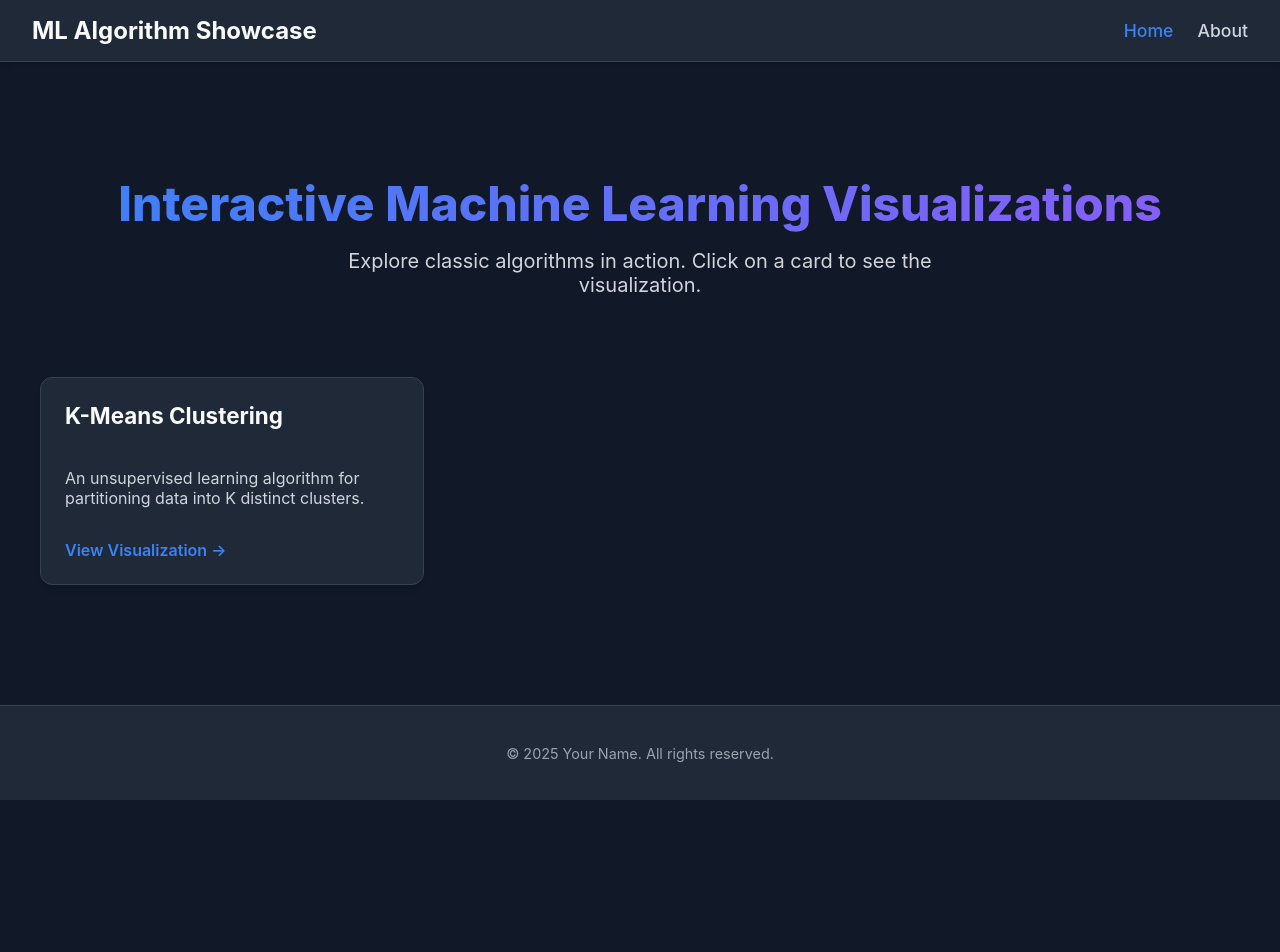
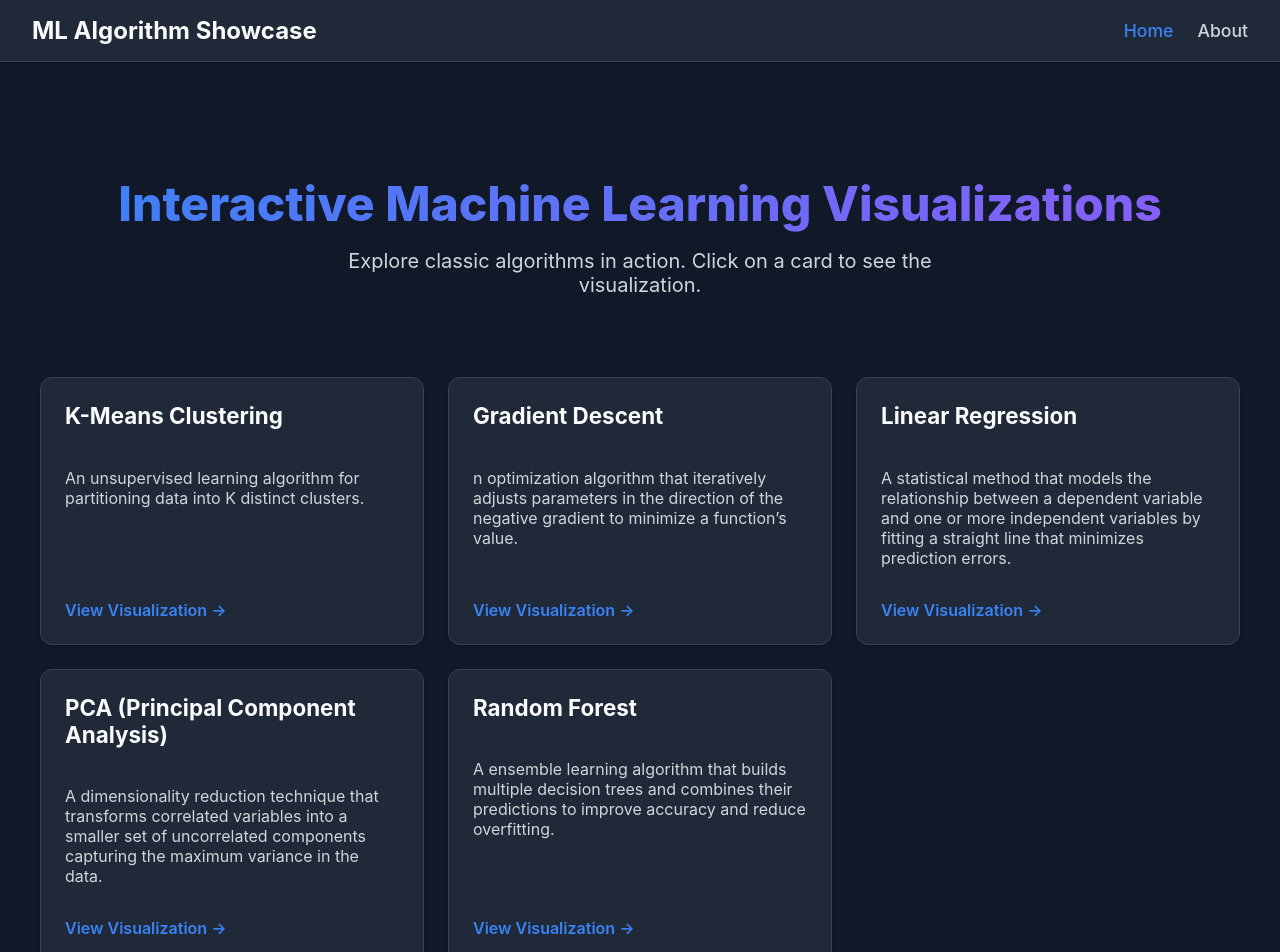
Before and after one commit to AlanPonnachan/ml-algorithm-visualizations, a React (Create React App) app: page / in a window 1280 px wide. Shown: the top 952 px of the page. Before the commit the page ends 800 px from the top, so only its background shows below. Built offline with nearby package versions, Linux system fonts and the light colour scheme.

Commit message:
update home

```diff
--- a/src/components/Home/Home.js
+++ b/src/components/Home/Home.js
@@ -9,11 +9,27 @@ const algorithms = [
     title: 'K-Means Clustering',
     description: 'An unsupervised learning algorithm for partitioning data into K distinct clusters.'
   },
-  // {
-  //   path: 'another-algo',
-  //   title: 'Another Algorithm',
-  //   description: 'A description of your next amazing visualization.'
-  // }
+  {
+    path: 'gradient-descent',
+    title: 'Gradient Descent',
+    description: 'n optimization algorithm that iteratively adjusts parameters in the direction of the negative gradient to minimize a function’s value.'
+  },
+  {
+    path: 'linear-regression',
+    title: 'Linear Regression',
+    description: 'A statistical method that models the relationship between a dependent variable and one or more independent variables by fitting a straight line that minimizes prediction errors.'
+  },
+  {
+    path: 'pca',
+    title: 'PCA (Principal Component Analysis)',
+    description: 'A dimensionality reduction technique that transforms correlated variables into a smaller set of uncorrelated components capturing the maximum variance in the data.'
+  },
+  {
+    path: 'random-forest',
+    title: 'Random Forest',
+    description: 'A ensemble learning algorithm that builds multiple decision trees and combines their predictions to improve accuracy and reduce overfitting.'
+  },
+
 ];
 
 const Home = () => {
```
